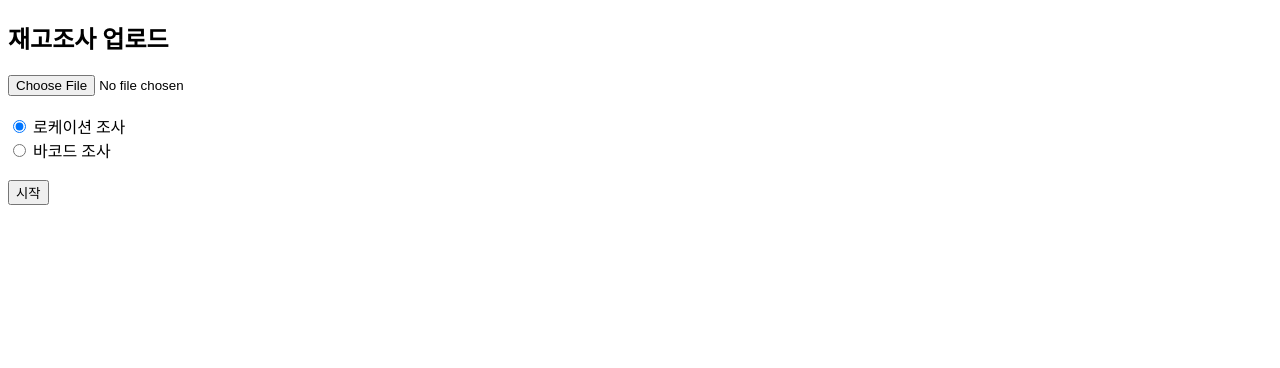
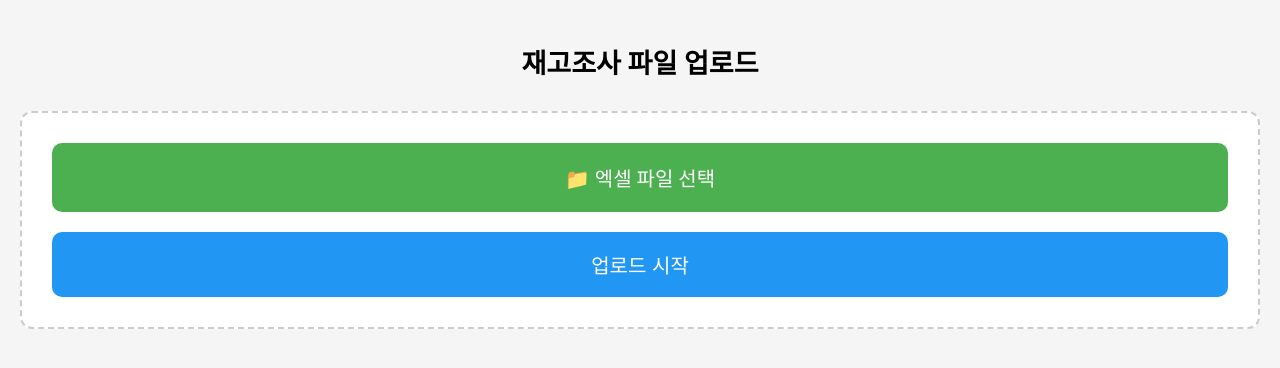
Before and after one commit to kkm313691-stack/inventory-app, a Flask app: page / in a window 1280 px wide. Shown: the top 368 px of the page. Run offline with Flask 3, Linux system fonts and the light colour scheme.

Commit message:
Enhance upload page with styling and functionality

```diff
--- a/templates/upload.html
+++ b/templates/upload.html
@@ -1,22 +1,94 @@
 <!DOCTYPE html>
 <html>
+<head>
+<meta name="viewport" content="width=device-width, initial-scale=1">
+
+<style>
+body {
+    font-size:18px;
+    margin:0;
+    padding:20px;
+    background:#f5f5f5;
+    text-align:center;
+}
+
+h2 {
+    margin-bottom:30px;
+}
+
+/* 🔥 업로드 박스 */
+.upload-box {
+    background:#fff;
+    border:2px dashed #ccc;
+    padding:30px;
+    border-radius:12px;
+}
+
+/* 🔥 파일 버튼 숨기기 */
+input[type="file"] {
+    display:none;
+}
+
+/* 🔥 커스텀 버튼 */
+.file-label {
+    display:block;
+    background:#4CAF50;
+    color:white;
+    padding:20px;
+    font-size:20px;
+    border-radius:10px;
+    margin-bottom:20px;
+}
+
+/* 🔥 업로드 버튼 */
+button {
+    width:100%;
+    padding:18px;
+    font-size:20px;
+    background:#2196F3;
+    color:white;
+    border:none;
+    border-radius:10px;
+}
+
+/* 🔥 파일명 표시 */
+#filename {
+    margin-top:10px;
+    font-size:16px;
+    color:#333;
+}
+
+</style>
+</head>
+
 <body>
 
-<h2>재고조사 업로드</h2>
+<h2>재고조사 파일 업로드</h2>
 
 <form action="/upload" method="post" enctype="multipart/form-data">
 
-    <input type="file" name="file" required><br><br>
+    <div class="upload-box">
 
-    <label><input type="radio" name="mode" value="location" checked>
-        로케이션 조사</label><br>
+        <label for="file" class="file-label">
+            📁 엑셀 파일 선택
+        </label>
 
-    <label><input type="radio" name="mode" value="scan">
-        바코드 조사</label><br><br>
+        <input type="file" name="file" id="file" onchange="showName()">
 
-    <button type="submit">시작</button>
+        <div id="filename"></div>
+
+        <button type="submit">업로드 시작</button>
+
+    </div>
 
 </form>
 
+<script>
+function showName(){
+    let file = document.getElementById('file').files[0];
+    document.getElementById('filename').innerText = file ? file.name : '';
+}
+</script>
+
 </body>
 </html>
```
